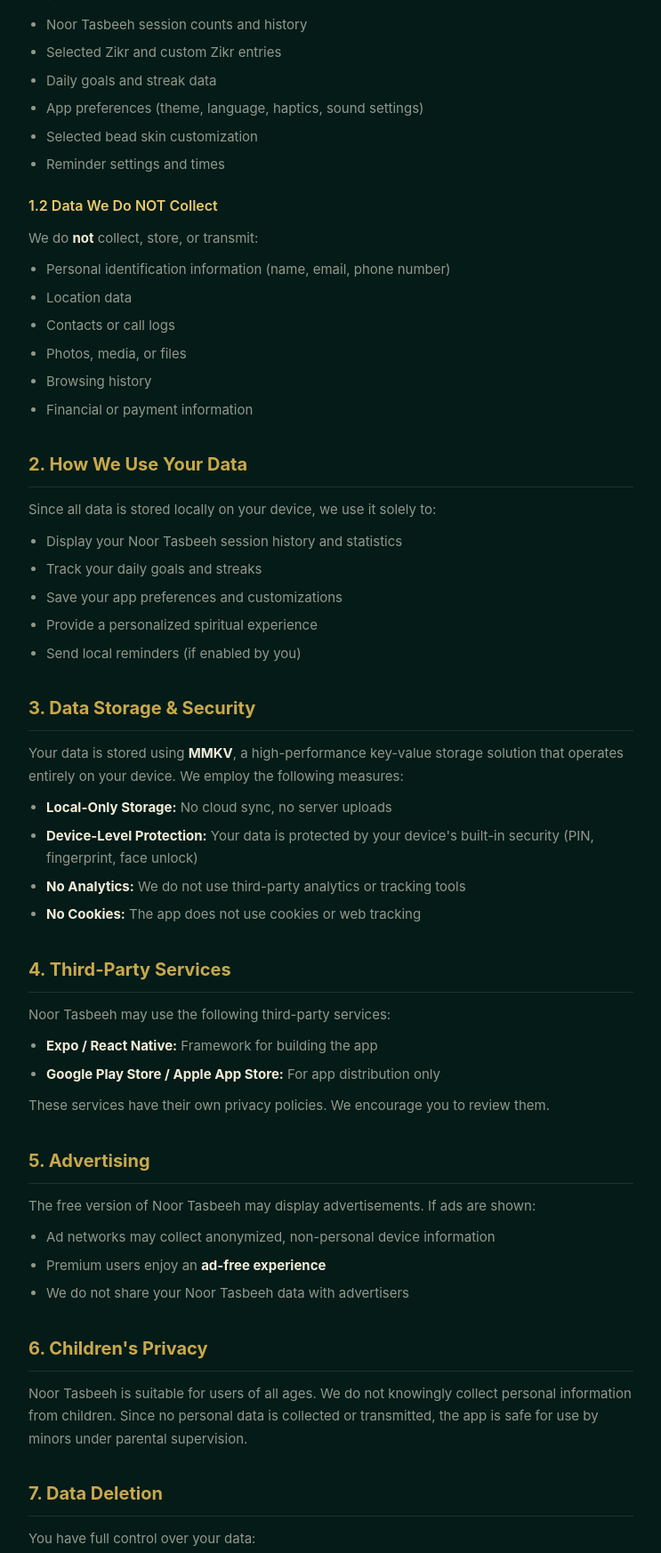
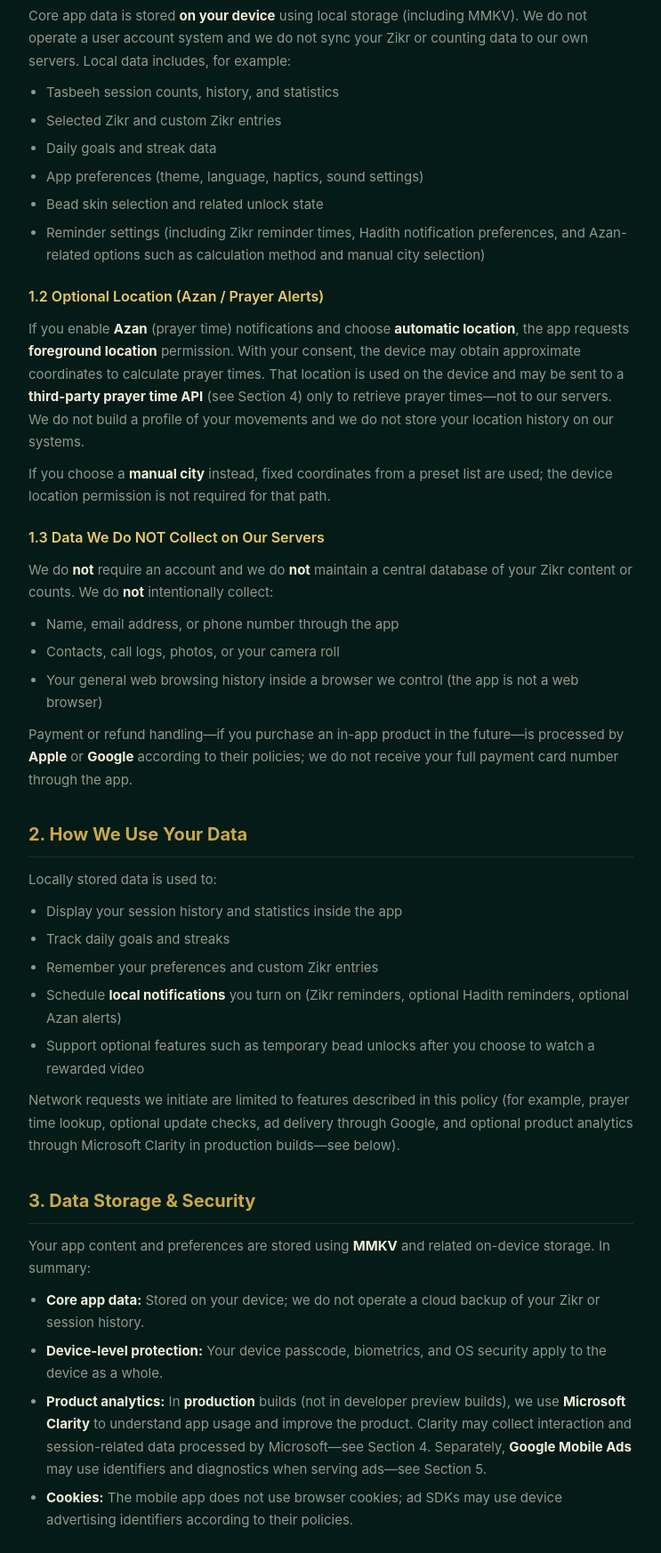
Before and after one commit to Mateen26/n-tas-pages, a plain HTML site: page privacy-policy.html in a window 1280 px wide. Shown: the part 526-2272 px from the top of the page at 89% size, without its empty margins (268-1011 px from the left). Drawn offline with Linux system fonts and the light colour scheme.

Commit message:
Update privacy-policy.html

```diff
--- a/privacy-policy.html
+++ b/privacy-policy.html
@@ -154,72 +154,80 @@
 </header>
 
 <div class="container">
-  <p class="effective-date">Effective Date: March 11, 2026</p>
+  <p class="effective-date">Effective Date: March 11, 2026 · Last updated: March 26, 2026</p>
 
   <p>Welcome to <strong>Noor Tasbeeh</strong> ("we", "our", "us"). This Privacy Policy explains how we collect, use, and protect your information when you use our mobile application.</p>
-  <p>Your privacy is important to us. Noor Tasbeeh is designed with a <strong>privacy-first approach</strong> — your spiritual journey stays private.</p>
+  <p>Your privacy is important to us. Noor Tasbeeh is designed with a <strong>privacy-first approach</strong> — your spiritual practice data stays on your device unless you use optional features that need a network, as described below.</p>
 
   <h2>1. Information We Collect</h2>
 
   <h3>1.1 Data Stored Locally</h3>
-  <p>All your personal data is stored <strong>locally on your device</strong> and is never transmitted to our servers:</p>
+  <p>Core app data is stored <strong>on your device</strong> using local storage (including MMKV). We do not operate a user account system and we do not sync your Zikr or counting data to our own servers. Local data includes, for example:</p>
   <ul>
-    <li>Noor Tasbeeh session counts and history</li>
+    <li>Tasbeeh session counts, history, and statistics</li>
     <li>Selected Zikr and custom Zikr entries</li>
     <li>Daily goals and streak data</li>
     <li>App preferences (theme, language, haptics, sound settings)</li>
-    <li>Selected bead skin customization</li>
-    <li>Reminder settings and times</li>
+    <li>Bead skin selection and related unlock state</li>
+    <li>Reminder settings (including Zikr reminder times, Hadith notification preferences, and Azan-related options such as calculation method and manual city selection)</li>
   </ul>
 
-  <h3>1.2 Data We Do NOT Collect</h3>
-  <p>We do <strong>not</strong> collect, store, or transmit:</p>
+  <h3>1.2 Optional Location (Azan / Prayer Alerts)</h3>
+  <p>If you enable <strong>Azan</strong> (prayer time) notifications and choose <strong>automatic location</strong>, the app requests <strong>foreground location</strong> permission. With your consent, the device may obtain approximate coordinates to calculate prayer times. That location is used on the device and may be sent to a <strong>third-party prayer time API</strong> (see Section 4) only to retrieve prayer times—not to our servers. We do not build a profile of your movements and we do not store your location history on our systems.</p>
+  <p>If you choose a <strong>manual city</strong> instead, fixed coordinates from a preset list are used; the device location permission is not required for that path.</p>
+
+  <h3>1.3 Data We Do NOT Collect on Our Servers</h3>
+  <p>We do <strong>not</strong> require an account and we do <strong>not</strong> maintain a central database of your Zikr content or counts. We do <strong>not</strong> intentionally collect:</p>
   <ul>
-    <li>Personal identification information (name, email, phone number)</li>
-    <li>Location data</li>
-    <li>Contacts or call logs</li>
-    <li>Photos, media, or files</li>
-    <li>Browsing history</li>
-    <li>Financial or payment information</li>
+    <li>Name, email address, or phone number through the app</li>
+    <li>Contacts, call logs, photos, or your camera roll</li>
+    <li>Your general web browsing history inside a browser we control (the app is not a web browser)</li>
   </ul>
+  <p>Payment or refund handling—if you purchase an in-app product in the future—is processed by <strong>Apple</strong> or <strong>Google</strong> according to their policies; we do not receive your full payment card number through the app.</p>
 
   <h2>2. How We Use Your Data</h2>
-  <p>Since all data is stored locally on your device, we use it solely to:</p>
+  <p>Locally stored data is used to:</p>
   <ul>
-    <li>Display your Noor Tasbeeh session history and statistics</li>
-    <li>Track your daily goals and streaks</li>
-    <li>Save your app preferences and customizations</li>
-    <li>Provide a personalized spiritual experience</li>
-    <li>Send local reminders (if enabled by you)</li>
+    <li>Display your session history and statistics inside the app</li>
+    <li>Track daily goals and streaks</li>
+    <li>Remember your preferences and custom Zikr entries</li>
+    <li>Schedule <strong>local notifications</strong> you turn on (Zikr reminders, optional Hadith reminders, optional Azan alerts)</li>
+    <li>Support optional features such as temporary bead unlocks after you choose to watch a rewarded video</li>
   </ul>
+  <p>Network requests we initiate are limited to features described in this policy (for example, prayer time lookup, optional update checks, ad delivery through Google, and optional product analytics through Microsoft Clarity in production builds—see below).</p>
 
   <h2>3. Data Storage & Security</h2>
-  <p>Your data is stored using <strong>MMKV</strong>, a high-performance key-value storage solution that operates entirely on your device. We employ the following measures:</p>
+  <p>Your app content and preferences are stored using <strong>MMKV</strong> and related on-device storage. In summary:</p>
   <ul>
-    <li><strong>Local-Only Storage:</strong> No cloud sync, no server uploads</li>
-    <li><strong>Device-Level Protection:</strong> Your data is protected by your device's built-in security (PIN, fingerprint, face unlock)</li>
-    <li><strong>No Analytics:</strong> We do not use third-party analytics or tracking tools</li>
-    <li><strong>No Cookies:</strong> The app does not use cookies or web tracking</li>
+    <li><strong>Core app data:</strong> Stored on your device; we do not operate a cloud backup of your Zikr or session history.</li>
+    <li><strong>Device-level protection:</strong> Your device passcode, biometrics, and OS security apply to the device as a whole.</li>
+    <li><strong>Product analytics:</strong> In <strong>production</strong> builds (not in developer preview builds), we use <strong>Microsoft Clarity</strong> to understand app usage and improve the product. Clarity may collect interaction and session-related data processed by Microsoft—see Section 4. Separately, <strong>Google Mobile Ads</strong> may use identifiers and diagnostics when serving ads—see Section 5.</li>
+    <li><strong>Cookies:</strong> The mobile app does not use browser cookies; ad SDKs may use device advertising identifiers according to their policies.</li>
   </ul>
 
   <h2>4. Third-Party Services</h2>
-  <p>Noor Tasbeeh may use the following third-party services:</p>
+  <p>The app may interact with the following categories of third parties (each has its own privacy policy):</p>
   <ul>
-    <li><strong>Expo / React Native:</strong> Framework for building the app</li>
-    <li><strong>Google Play Store / Apple App Store:</strong> For app distribution only</li>
+    <li><strong>Google Mobile Ads (AdMob):</strong> Serves <strong>banner</strong> ads and <strong>rewarded video</strong> ads (for example, optional bead skin unlocks and streak restore). The SDK may process device and advertising identifiers. Where supported, we request <strong>non-personalized</strong> ads.</li>
+    <li><strong>Microsoft Clarity:</strong> We use <a href="https://clarity.microsoft.com/" rel="noopener noreferrer">Microsoft Clarity</a> in production builds to collect <strong>product analytics</strong> (such as how screens are used and session insights) to improve Noor Tasbeeh. Data is processed according to <a href="https://privacy.microsoft.com/privacystatement" rel="noopener noreferrer">Microsoft’s Privacy Statement</a>. Clarity is not initialized in local development builds.</li>
+    <li><strong>Aladhan prayer times API (<a href="https://aladhan.com/" rel="noopener noreferrer">aladhan.com</a>):</strong> If you use Azan notifications, prayer times may be fetched using coordinates or preset city data sent in API requests. We do not control that third-party service.</li>
+    <li><strong>App update check:</strong> The app may fetch a small JSON file from our website (for example <code>app-version.json</code>) to compare your app version with a published latest version. This request does not include your Zikr data.</li>
+    <li><strong>Apple &amp; Google:</strong> App distribution, OS services, and optional in-app purchases are governed by their terms and privacy policies.</li>
+    <li><strong>Expo / React Native tooling:</strong> Used to build the application.</li>
   </ul>
-  <p>These services have their own privacy policies. We encourage you to review them.</p>
+  <p>We do not sell your personal information. Your locally stored Zikr text and session counts are not uploaded to us for advertising purposes.</p>
 
   <h2>5. Advertising</h2>
-  <p>The free version of Noor Tasbeeh may display advertisements. If ads are shown:</p>
+  <p>Noor Tasbeeh may show <strong>Google AdMob</strong> advertisements, including:</p>
   <ul>
-    <li>Ad networks may collect anonymized, non-personal device information</li>
-    <li>Premium users enjoy an <strong>ad-free experience</strong></li>
-    <li>We do not share your Noor Tasbeeh data with advertisers</li>
+    <li><strong>Banner</strong> ads on certain screens (for example, the main Tasbeeh screen and the Statistics screen)</li>
+    <li><strong>Rewarded</strong> video ads when you explicitly choose to watch an ad for an optional in-app benefit (such as unlocking a bead style or restoring a streak)</li>
   </ul>
+  <p>AdMob’s technologies may collect or use device identifiers, ad interaction data, and related diagnostics to measure delivery and prevent fraud, as described in <a href="https://policies.google.com/privacy" rel="noopener noreferrer">Google’s Privacy Policy</a> and <a href="https://support.google.com/admob/answer/6128543" rel="noopener noreferrer">AdMob program policies</a>. We configure requests for <strong>non-personalized ads</strong> where the platform allows. You can limit ad tracking using your device’s privacy settings (for example, “Limit Ad Tracking” on iOS or “Opt out of Ads Personalization” on Android).</p>
+  <p>If we offer a paid or subscription <strong>ad-free</strong> option in the future, details will appear in the app and in our Terms of Service.</p>
 
   <h2>6. Children's Privacy</h2>
-  <p>Noor Tasbeeh is suitable for users of all ages. We do not knowingly collect personal information from children. Since no personal data is collected or transmitted, the app is safe for use by minors under parental supervision.</p>
+  <p>Noor Tasbeeh is suitable for users of all ages. We do not knowingly ask children for name, email, or contact details. Parents and guardians should be aware that, like most mobile apps, <strong>advertising SDKs</strong> and <strong>optional network features</strong> (as described above) may process device-level data. We encourage supervision for younger users when using online features.</p>
 
   <h2>7. Data Deletion</h2>
   <p>You have full control over your data:</p>
```
